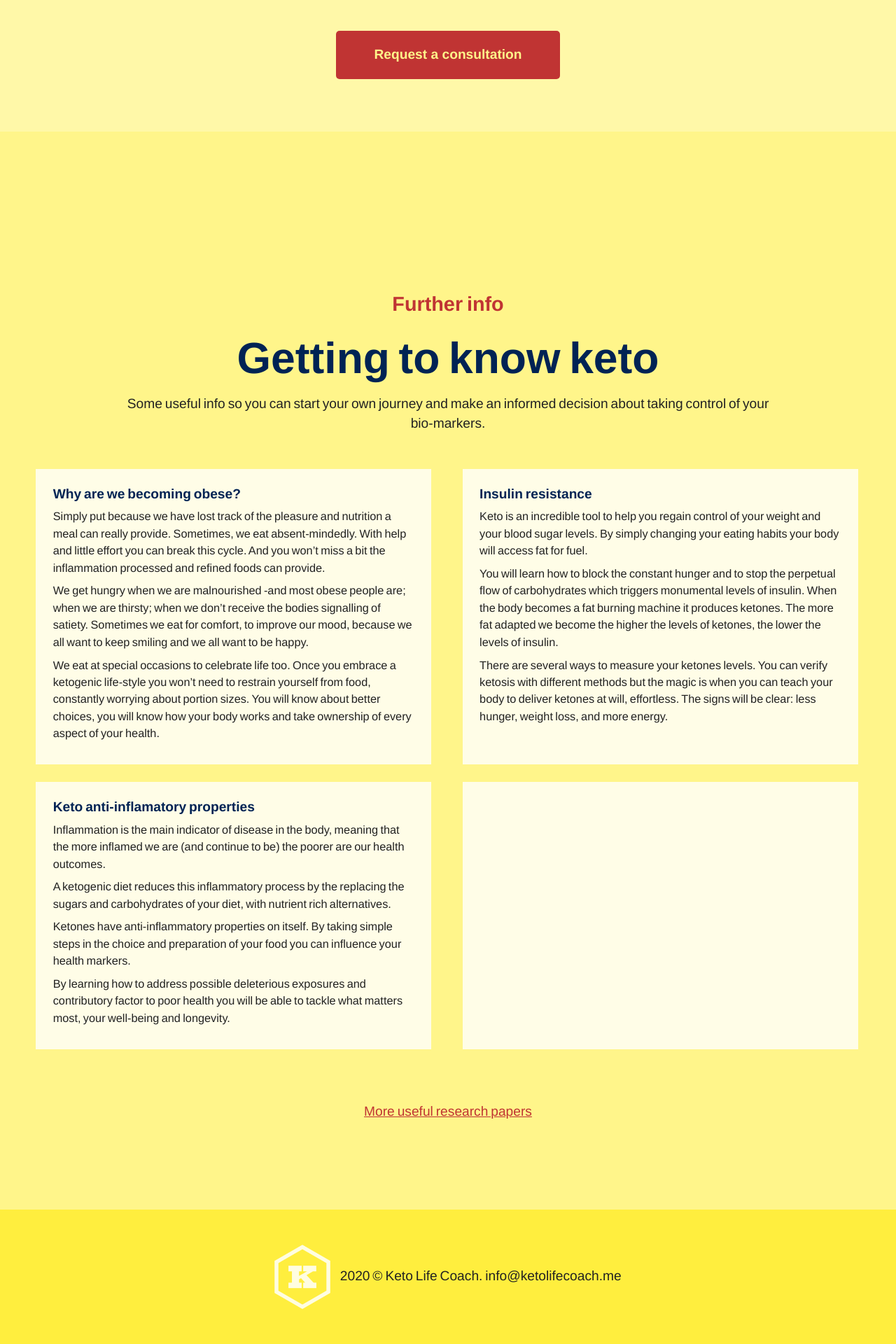
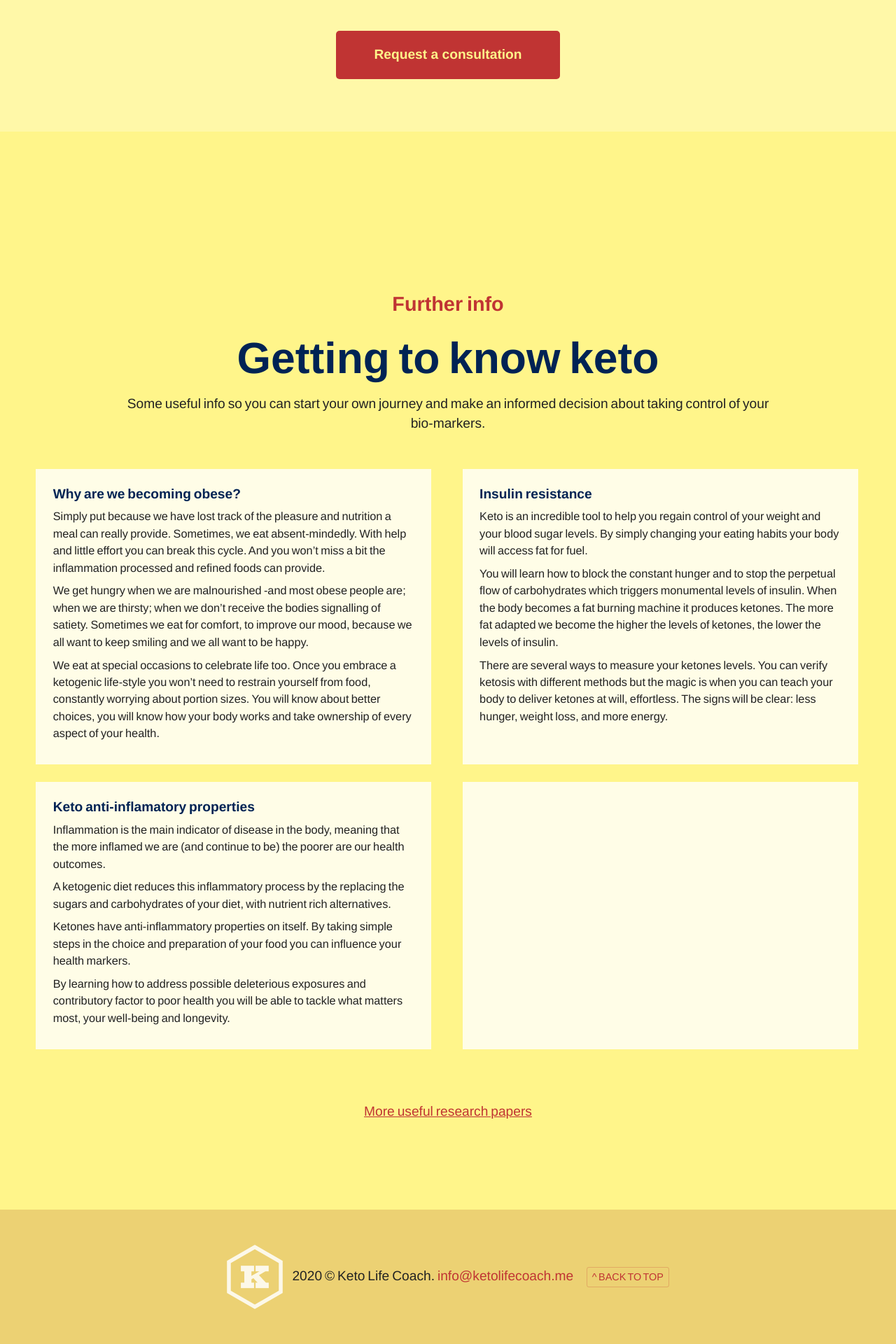
Before and after one commit to martincf/ketolifecoach, a Jekyll site: the page built from index.md, in a window 1280 px wide. Shown: the part 4222-6142 px from the top of the page at 70% size. Built offline with Jekyll 4.4.1, drawn with Linux system fonts in a browser that asks for light colours; some web fonts are replaced.

Commit message:
Back to top link

```diff
--- a/_includes/footer.html
+++ b/_includes/footer.html
@@ -2,6 +2,7 @@
   <p>
     <img src="{{ p.url | prepend: site.baseurl }}/assets/images/logo-k-notype-transparent.png" alt="Keto Life Coach logo" class="site-footer--logo" />
     {{ 'now' | date: "%Y" }} &copy; Keto Life Coach. <a href="mailto:info@ketolifecoach.me">info@ketolifecoach.me</a>
+    <em class="backtotop"><a href="#">^ Back to top</a></em>
   </p>
 </footer>
 </body>
--- a/_sass/_footer.scss
+++ b/_sass/_footer.scss
@@ -3,7 +3,23 @@
   min-height: 150px;
   padding: 50px 0;
   text-align: center;
-  background-color: darken($brandcolor3, 15%);
+  background-color: rgb(236,209,115);
+  a {
+    color: $brandcolor5;
+  }
+  .backtotop {
+    display: inline-block;
+    margin: 0 0 0 1em;
+    border: 1px solid transparentize($brandcolor5, 0.75);
+    border-radius: 3px;
+    padding: .2em .5em;
+    font-size: .75em;
+    font-style: normal;
+    text-transform: uppercase;
+    a:hover {
+      color: darken($brandcolor5,20%);
+    }
+  }
 }
 .site-footer--logo {
   max-width: 80px;
```
Also changed, not shown: 4 other files.
